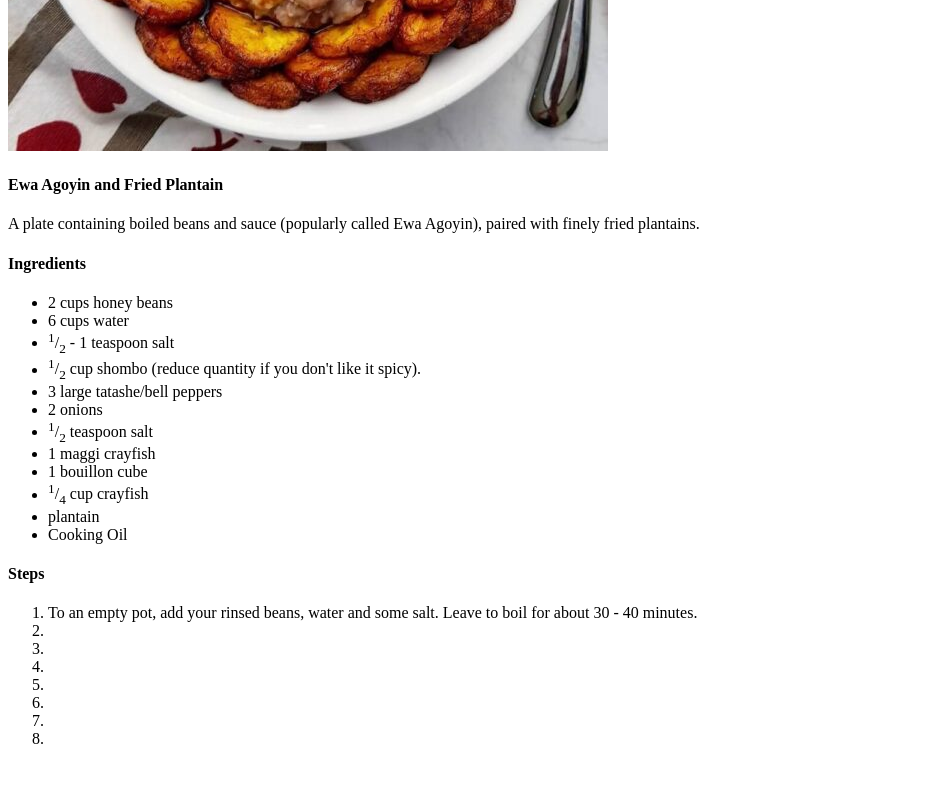
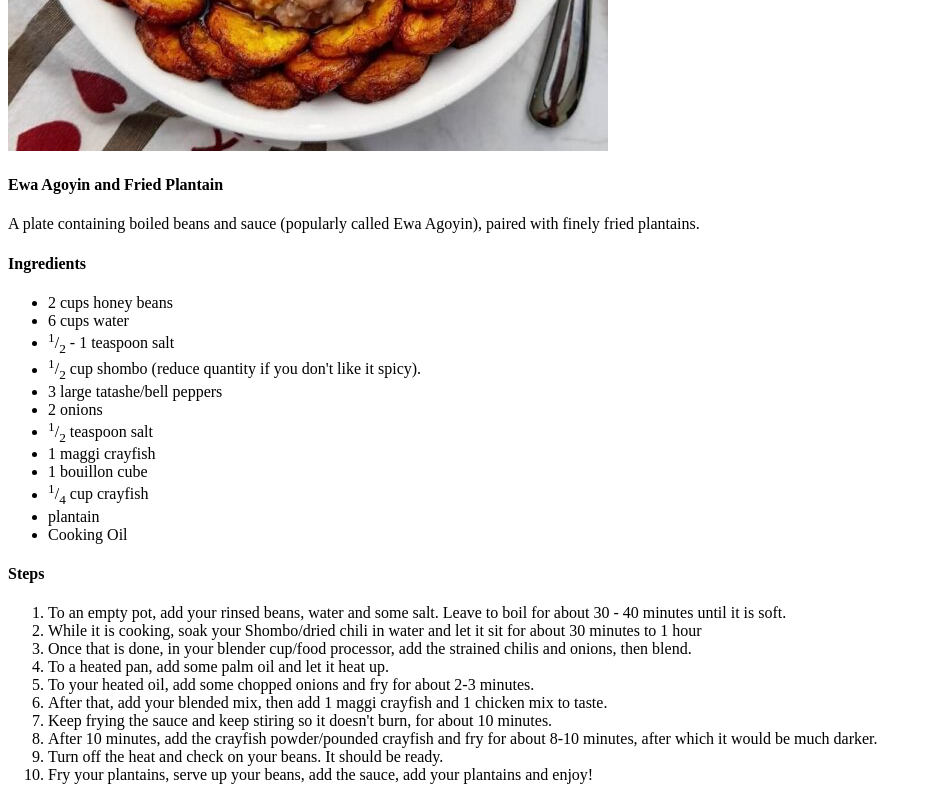
Before and after one commit to KayAed/odin-recipes, a plain HTML site: page recipes/ewa-agoyin.html in a window 1280 px wide. Shown: the part 524-1324 px from the top of the page, without its empty margins (0-927 px from the left). Before the commit the page ends 1288 px from the top, so only its background shows below. Drawn offline with Linux system fonts and the light colour scheme.

Commit message:
Update index and Ewa agoyin page

```diff
--- a/recipes/ewa-agoyin.html
+++ b/recipes/ewa-agoyin.html
@@ -31,14 +31,16 @@
 
         <h4>Steps</h4>
         <ol>
-            <li>To an empty pot, add your rinsed beans, water and some salt. Leave to boil for about 30 - 40 minutes.</li>
-            <li></li>
-            <li></li>
-            <li></li>
-            <li></li>
-            <li></li>
-            <li></li>
-            <li></li>
+            <li>To an empty pot, add your rinsed beans, water and some salt. Leave to boil for about 30 - 40 minutes until it is soft.</li>
+            <li>While it is cooking, soak your Shombo/dried chili in water and let it sit for about 30 minutes to 1 hour</li>
+            <li>Once that is done, in your blender cup/food processor, add the strained chilis and onions, then blend. </li>
+            <li>To a heated pan, add some palm oil and let it heat up.</li>
+            <li>To your heated oil, add some chopped onions and fry for about 2-3 minutes.</li>
+            <li>After that, add your blended mix, then add 1 maggi crayfish and 1 chicken mix to taste. </li>
+            <li>Keep frying the sauce and keep stiring so it doesn't burn, for about 10 minutes. </li>
+            <li>After 10 minutes, add the crayfish powder/pounded crayfish and fry for about 8-10 minutes, after which it would be much darker.</li>
+            <li>Turn off the heat and check on your beans. It should be ready.</li>
+            <li>Fry your plantains, serve up your beans, add the sauce, add your plantains and enjoy!</li>
         </ol>
 
     </body>
```
Also changed, not shown: index.html (+1 -1 lines).
